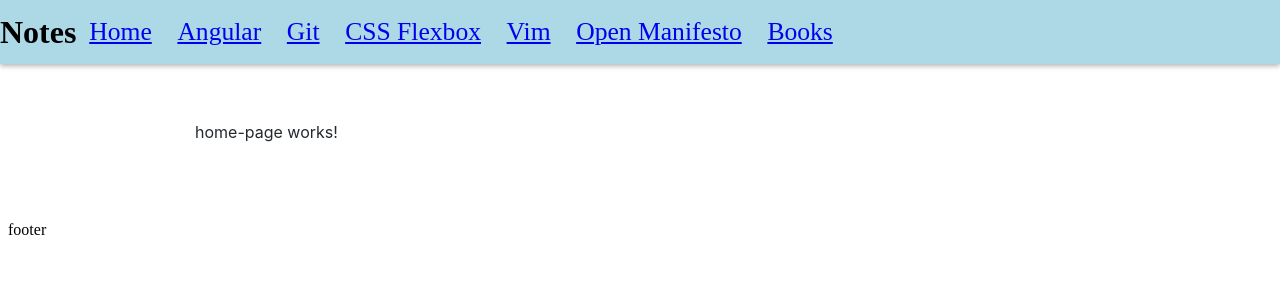
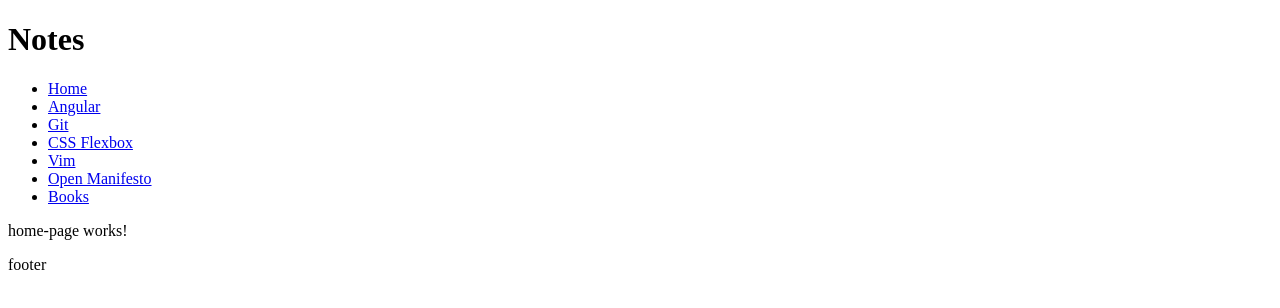
Before and after one commit to pablorgarcia/notes-app, an Angular app: page / in a window 1280 px wide. Shown: the top 308 px of the page. Built offline with nearby package versions, Linux system fonts and the light colour scheme.

Commit message:
deploy on gh-pages

```diff
--- a/angular.json
+++ b/angular.json
@@ -20,7 +20,7 @@
         "build": {
           "builder": "@angular-devkit/build-angular:browser",
           "options": {
-            "outputPath": "dist/notes-app",
+            "outputPath": "dist",
             "index": "src/index.html",
             "main": "src/main.ts",
             "polyfills": "src/polyfills.ts",
--- a/package.json
+++ b/package.json
@@ -19,6 +19,7 @@
     "@angular/platform-browser": "~11.2.1",
     "@angular/platform-browser-dynamic": "~11.2.1",
     "@angular/router": "~11.2.1",
+    "angular-cli-ghpages": "^1.0.0-rc.1",
     "rxjs": "~6.6.0",
     "tslib": "^2.0.0",
     "zone.js": "~0.11.3"
--- a/src/app/app.component.scss
+++ b/src/app/app.component.scss
@@ -1,53 +1,4 @@
-header {
-  position: fixed;
-  top: 0;
-  right: 0;
-  left: 0;
-  z-index: 10;
-  box-shadow: 0 2px 5px 0 rgb(0 0 0 / 30%);
-  height: 4em;
-  background-color: lightblue;
-
-  display: flex;
-  box-sizing: border-box;
-  width: 100%;
-  flex-direction: row;
-  align-items: center;
-  white-space: nowrap;
-}
-
-header h1 {
-  padding: 0;
-  margin: 0;
-}
-
-header ul {
-  display: flex;
-  flex-direction: row;
-  align-items: center;
-  list-style-position: inside;
-  padding: 0;
-  margin: 0;
-
-  font-size: 1.6rem;
-  line-height: 3.2rem;
-  font-weight: 400;
-  color: #444;
-
-  list-style: none;
-}
-
-header ul li {
-  margin: 0 0.5em;
-}
-
-code {
-  background-color: #eee;
-  border-radius: 3px;
-  font-family: courier, monospace;
-  padding: 0 3px;
-}
-
+/*
 .markdown-body .octicon {
   display: inline-block;
   fill: currentColor;
@@ -1059,14 +1010,23 @@ code {
   font-weight: lighter;
 }
 
+footer {
+  height: cal(100vh - 45px);
+  margin: 0;
+  display: block;
+  background-color: #1b1f23;
+  color: white;
+}
+*/
 
 /* Mobile */
+/*
 .markdown-body {
   box-sizing: border-box;
   min-width: 200px;
   max-width: 980px;
   margin: 0 auto;
-  padding: 6em 45px 45px 45px;
+  padding: 45px;
 }
 
 @media (max-width: 767px) {
@@ -1074,3 +1034,4 @@ code {
     padding: 15px;
   }
 }
+*/
```
Also changed, not shown: src/styles.scss (line endings or trailing spaces), 2 other files (tests, documents, lock files or other folders).
